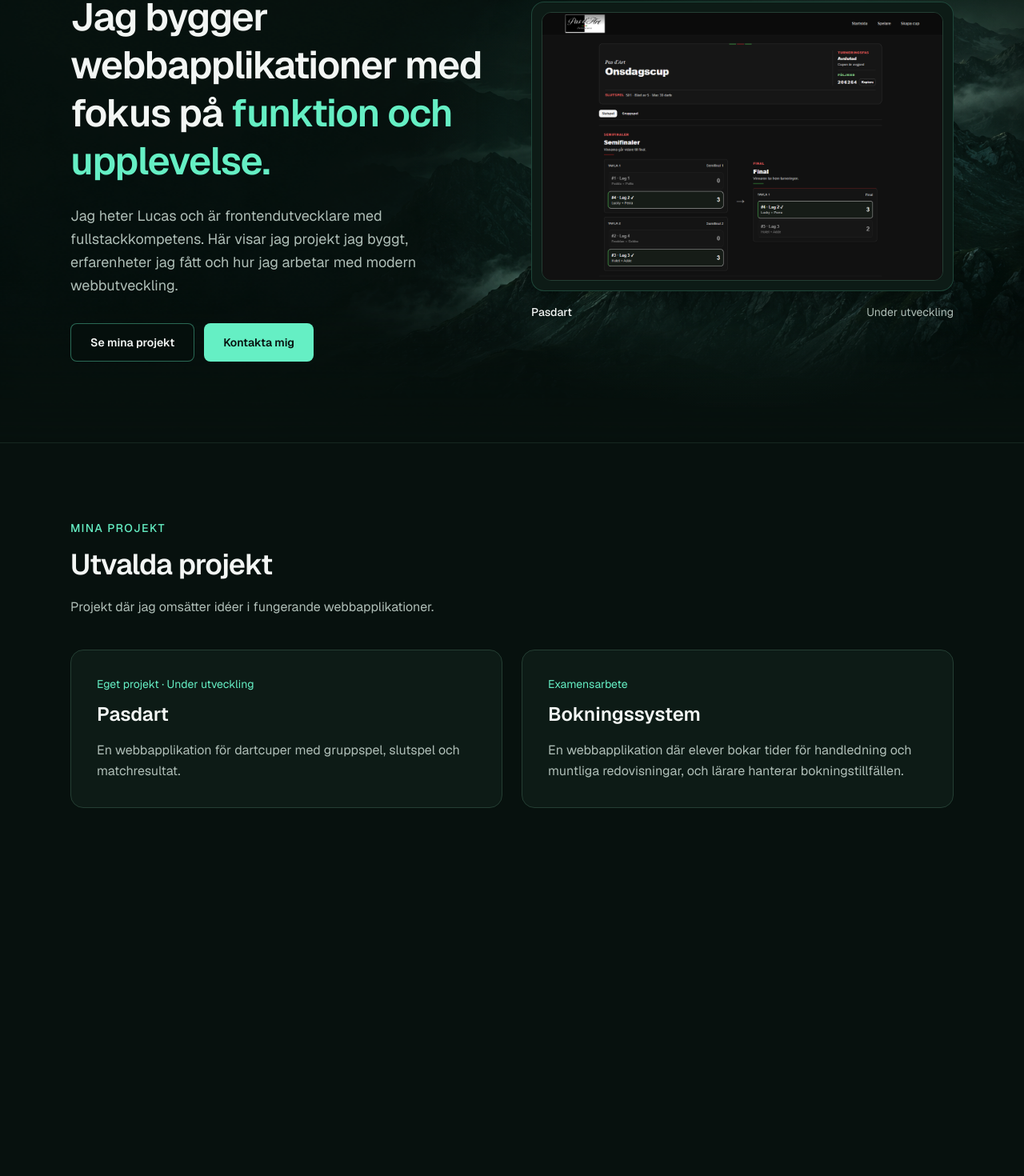
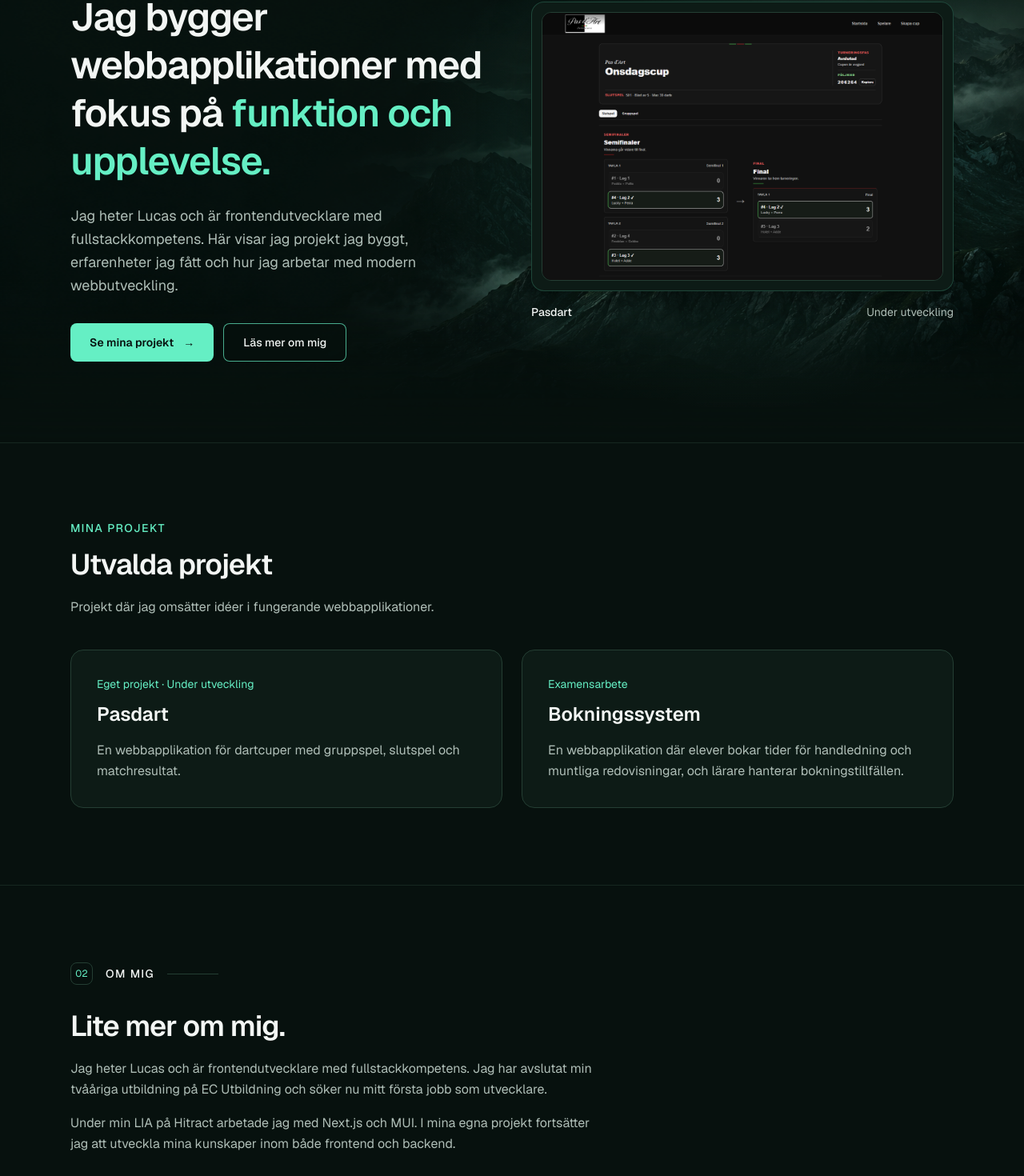
Before and after one commit to HanssonLucas/portfolio, a Next.js app: page / in a window 1280 px wide. Shown: the part 248-1718 px from the top of the page at 80% size. Before the commit the page ends 1354 px from the top, so only its background shows below. Built offline with nearby package versions, Linux system fonts and the light colour scheme.

Commit message:
feat: align hero buttons with mockup and add about section

```diff
--- a/src/app/page.tsx
+++ b/src/app/page.tsx
@@ -1,3 +1,4 @@
+import { AboutSection } from "@/features/home/components/AboutSection";
 import { FeaturedProjectsSection } from "@/features/home/components/FeaturedProjectsSection";
 import { HeroSection } from "@/features/home/components/HeroSection";
 
@@ -6,6 +7,7 @@ export default function Home() {
     <main className="flex flex-1 flex-col">
       <HeroSection />
       <FeaturedProjectsSection />
+      <AboutSection />
     </main>
   );
 }
--- /dev/null
+++ b/src/features/home/components/AboutSection.tsx
@@ -0,0 +1,46 @@
+import { PageContainer } from "@/components/layout/PageContainer";
+
+export function AboutSection() {
+  return (
+    <section
+      id="about"
+      aria-labelledby="about-heading"
+      className="scroll-mt-8 border-t border-border/50 bg-background py-16 sm:py-24"
+    >
+      <PageContainer>
+        <div className="flex items-center gap-4">
+          <span className="flex size-7 items-center justify-center rounded-lg border border-border text-xs text-accent">
+            02
+          </span>
+
+          <p className="text-sm font-medium uppercase tracking-widest">
+            Om mig
+          </p>
+
+          <span aria-hidden="true" className="h-px w-16 bg-border" />
+        </div>
+
+        <div className="mt-8 max-w-2xl">
+          <h2
+            id="about-heading"
+            className="text-3xl font-semibold tracking-tight sm:text-4xl"
+          >
+            Lite mer om mig.
+          </h2>
+
+          <p className="mt-5 leading-relaxed text-muted">
+            Jag heter Lucas och är frontendutvecklare med fullstackkompetens.
+            Jag har avslutat min tvååriga utbildning på EC Utbildning och söker
+            nu mitt första jobb som utvecklare.
+          </p>
+
+          <p className="mt-4 leading-relaxed text-muted">
+            Under min LIA på Hitract arbetade jag med Next.js och MUI. I mina
+            egna projekt fortsätter jag att utveckla mina kunskaper inom både
+            frontend och backend.
+          </p>
+        </div>
+      </PageContainer>
+    </section>
+  );
+}
--- a/src/features/home/components/HeroSection.tsx
+++ b/src/features/home/components/HeroSection.tsx
@@ -46,15 +46,17 @@ export function HeroSection() {
             <div className="mt-8 flex flex-wrap gap-3">
               <a
                 href="#projects"
-                className="inline-flex min-h-12 items-center justify-center rounded-lg border border-accent/40 bg-background/70 px-6 py-3 text-sm font-semibold text-foreground transition-colors hover:bg-surface"
+                className="inline-flex min-h-12 items-center justify-center gap-3 rounded-lg bg-accent px-6 py-3 text-sm font-semibold text-accent-foreground transition-colors hover:bg-accent/90"
               >
                 Se mina projekt
+                <span aria-hidden="true">→</span>
               </a>
+
               <a
-                href="mailto:lucas.hansson9@gmail.com"
-                className="inline-flex min-h-12 items-center justify-center rounded-lg bg-accent px-6 py-3 text-sm font-semibold text-accent-foreground transition-colors hover:bg-accent/90"
+                href="#about"
+                className="inline-flex min-h-12 items-center justify-center rounded-lg border border-accent/70 bg-background/70 px-6 py-3 text-sm font-medium text-foreground transition-colors hover:bg-surface"
               >
-                Kontakta mig
+                Läs mer om mig
               </a>
             </div>
           </div>
```
